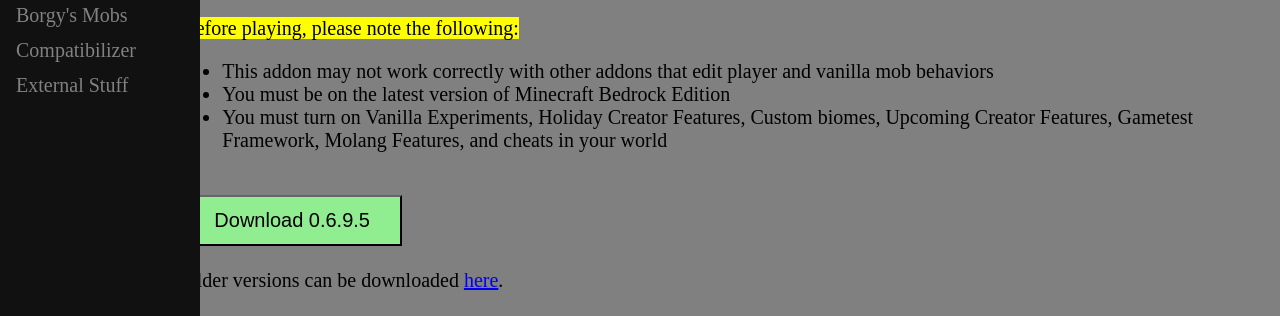
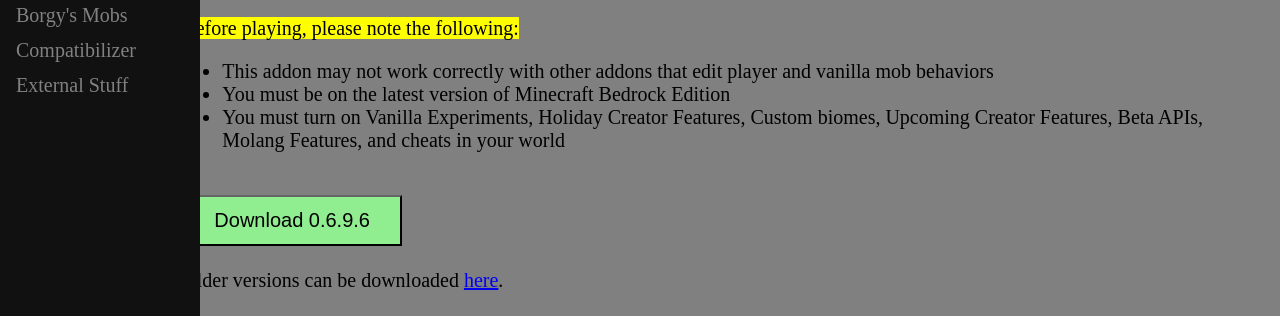
Before and after one commit to ANightDazingZoroark/ANightDazingZoroark.github.io, a Jekyll site: the page built from prehistoric-rift/download/index.html, in a window 1280 px wide and 1266 px high. Shown: the part 127-443 px from the top of the window. Built offline with Jekyll 4.4.1, drawn with Linux system fonts in a browser that asks for light colours; some of the changed text lies outside the part shown.

Commit message:
le update

```diff
--- a/prehistoric-rift/download/index.html
+++ b/prehistoric-rift/download/index.html
@@ -12,14 +12,14 @@
 <ul>
   <li>This addon may not work correctly with other addons that edit player and vanilla mob behaviors</li>
   <li>You must be on the latest version of Minecraft Bedrock Edition</li>
-  <li>You must turn on Vanilla Experiments, Holiday Creator Features, Custom biomes, Upcoming Creator Features, Gametest Framework, Molang Features, and cheats in your world</li>
+  <li>You must turn on Vanilla Experiments, Holiday Creator Features, Custom biomes, Upcoming Creator Features, Beta APIs, Molang Features, and cheats in your world</li>
 </ul>
 </p>
 
 <br />
 
-<button onclick="window.open('Prehistoric Rift Beta 0.6.9.5.mcaddon')">
-    Download 0.6.9.5
+<button onclick="window.open('Prehistoric Rift Beta 0.6.9.6.mcaddon')">
+    Download 0.6.9.6
 </button>
 
 <br />
@@ -39,7 +39,7 @@
 
 <hr/>
 
-<h2>0.6.9.5 Patch Notes</h2>
+<h2>0.6.9.6 Patch Notes</h2>
 <p>
-    i fucked up on that last hotfix, so heres a brand new one that hopefully fixes all the gametest problems for once and for all
+    Another hotfix to fix more script api related stuff. Goddamn the script api changes every goddamn picosecond.
 </p>
```
Also changed, not shown: 1 other file.
